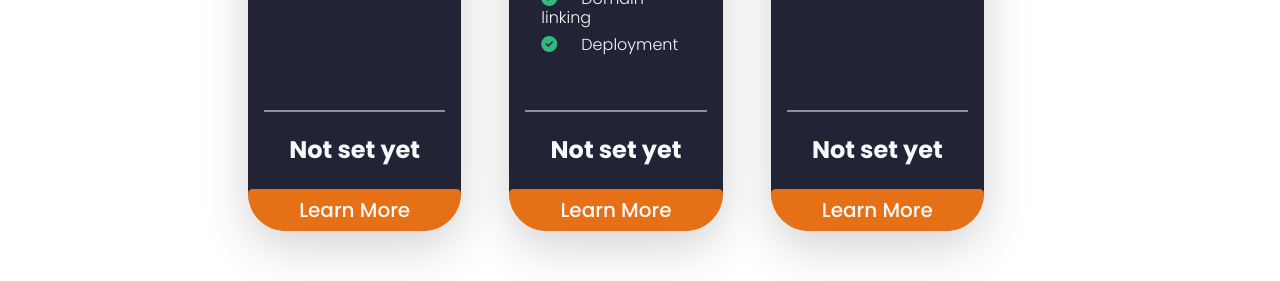
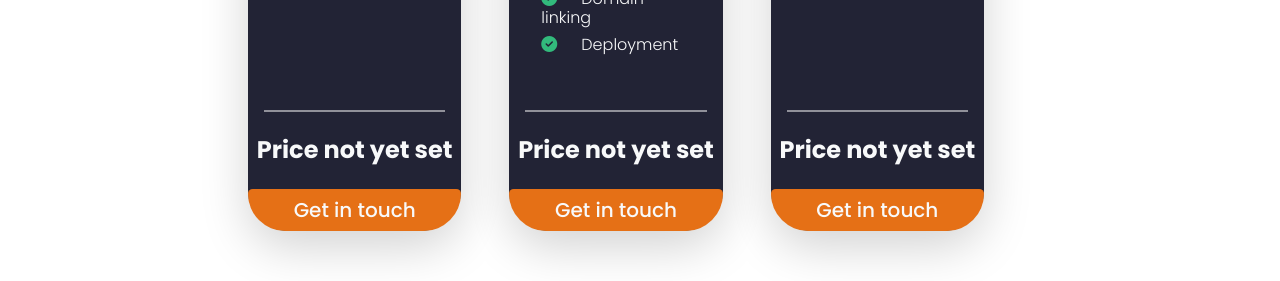
Before and after one commit to AchieveValue/portofolio-frontend, a React (Create React App) app in the folder client/: page /services in a window 1280 px wide. Shown: the part 960-1241 px from the top of the page. Built offline with nearby package versions, Linux system fonts and the light colour scheme.

Commit message:
Preparing the website for launch.

```diff
--- a/client/src/Components/About.js
+++ b/client/src/Components/About.js
@@ -30,7 +30,7 @@ const About = () => {
             id: 2,
             nume: 'Kevin Porter',
             pozitie: 'Back-end Developer',
-            descriere: `Hello! I’m Kevin. I’m currently 18 years old, and I primarily write code for AV (AchieveValue’s) back-end. I joined the team so I could gain experience in a variety of fields, such as the back-end, front-end, UI design, and gain proficiency in working with other like-minded people. I’m never afraid to start a new project, or to learn a new skill, and I’ll always put my best foot forward so I can be the best at any task I do.`
+            descriere: `Hello! I’m Kevin. I’m currently 18 years old, and I primarily write code for AV (AchieveValue’s) back-end. I joined the team so I could gain experience in a variety of fields, such as the back-end, front-end, UI design, and gain proficiency in working with other like-minded people. I’m never afraid to start a new project or to learn a new skill, and I’ll always put my best foot forward so I can be the best at any task I do.`
         },
         {
             animate: useAnimation(),
--- a/client/src/Components/Services.js
+++ b/client/src/Components/Services.js
@@ -29,8 +29,8 @@ const Services = () => {
                                     <div className='mb-2 px-3 mt-2'><h6 className='poppins font-weight-light'><i className='fas fa-check-circle mr-4' style={{ color: '#32ba7c' }}></i>Domain linking</h6></div>
                                 </div>
                             <div className='d-flex flex-column w-100 align-items-center justify-content-center'>
-                                <h4 className='mt-4 mb-4 poppins font-weight-bold'>Not set yet</h4>
-                                <button className='btn text-light poppins font-weight-regular w-100 py-2' style={{ background: '#E57016', borderRadius: '5px 5px 40px 40px' }}><h5 className='mb-0'>Learn More</h5></button>
+                                <h4 className='mt-4 mb-4 poppins font-weight-bold'>Price not yet set</h4>
+                                <a href="mailto:hey@achievevalue.tech" className='btn text-light poppins font-weight-regular w-100 py-2' style={{ background: '#E57016', borderRadius: '5px 5px 40px 40px' }}><h5 className='mb-0'>Get in touch</h5></a>
                             </div>
                         </div>
                         {/* card 2 */}
@@ -46,8 +46,8 @@ const Services = () => {
                                 <div className='mb-2 px-3 mt-2'><h6 className='poppins font-weight-light'><i className='fas fa-check-circle mr-4' style={{ color: '#32ba7c' }}></i>Deployment</h6></div>
                             </div>
                             <div className='d-flex flex-column w-100 align-items-center justify-content-center'>
-                                <h4 className='mt-4 mb-4 poppins font-weight-bold'>Not set yet</h4>
-                                <button className='btn text-light poppins font-weight-regular w-100 py-2' style={{ background: '#E57016', borderRadius: '5px 5px 40px 40px' }}><h5 className='mb-0'>Learn More</h5></button>
+                                <h4 className='mt-4 mb-4 poppins font-weight-bold'>Price not yet set</h4>
+                                <a href="mailto:hey@achievevalue.tech" className='btn text-light poppins font-weight-regular w-100 py-2' style={{ background: '#E57016', borderRadius: '5px 5px 40px 40px' }}><h5 className='mb-0'>Get in touch</h5></a>
                             </div>
                         </div>
                         {/* card 3 */}
@@ -59,8 +59,8 @@ const Services = () => {
                                     <div className='mb-2 px-3 mt-2'><h6 className='poppins font-weight-light'><i className='fas fa-check-circle mr-4' style={{ color: '#32ba7c' }}></i>Newsletter and custom functionalities</h6></div>
                                 </div>
                             <div className='d-flex flex-column w-100 align-items-center justify-content-center'>
-                                <h4 className='mt-4 mb-4 poppins font-weight-bold'>Not set yet</h4>
-                                <button className='btn text-light poppins font-weight-regular w-100 py-2' style={{ background: '#E57016', borderRadius: '5px 5px 40px 40px' }}><h5 className='mb-0'>Learn More</h5></button>
+                                <h4 className='mt-4 mb-4 poppins font-weight-bold'>Price not yet set</h4>
+                                <a href="mailto:hey@achievevalue.tech" className='btn text-light poppins font-weight-regular w-100 py-2' style={{ background: '#E57016', borderRadius: '5px 5px 40px 40px' }}><h5 className='mb-0'>Get in touch</h5></a>
                             </div>
                         </div>
                     </div>
```
Also changed, not shown: client/src/Components/LandingPage.js (+9 -9 lines).
